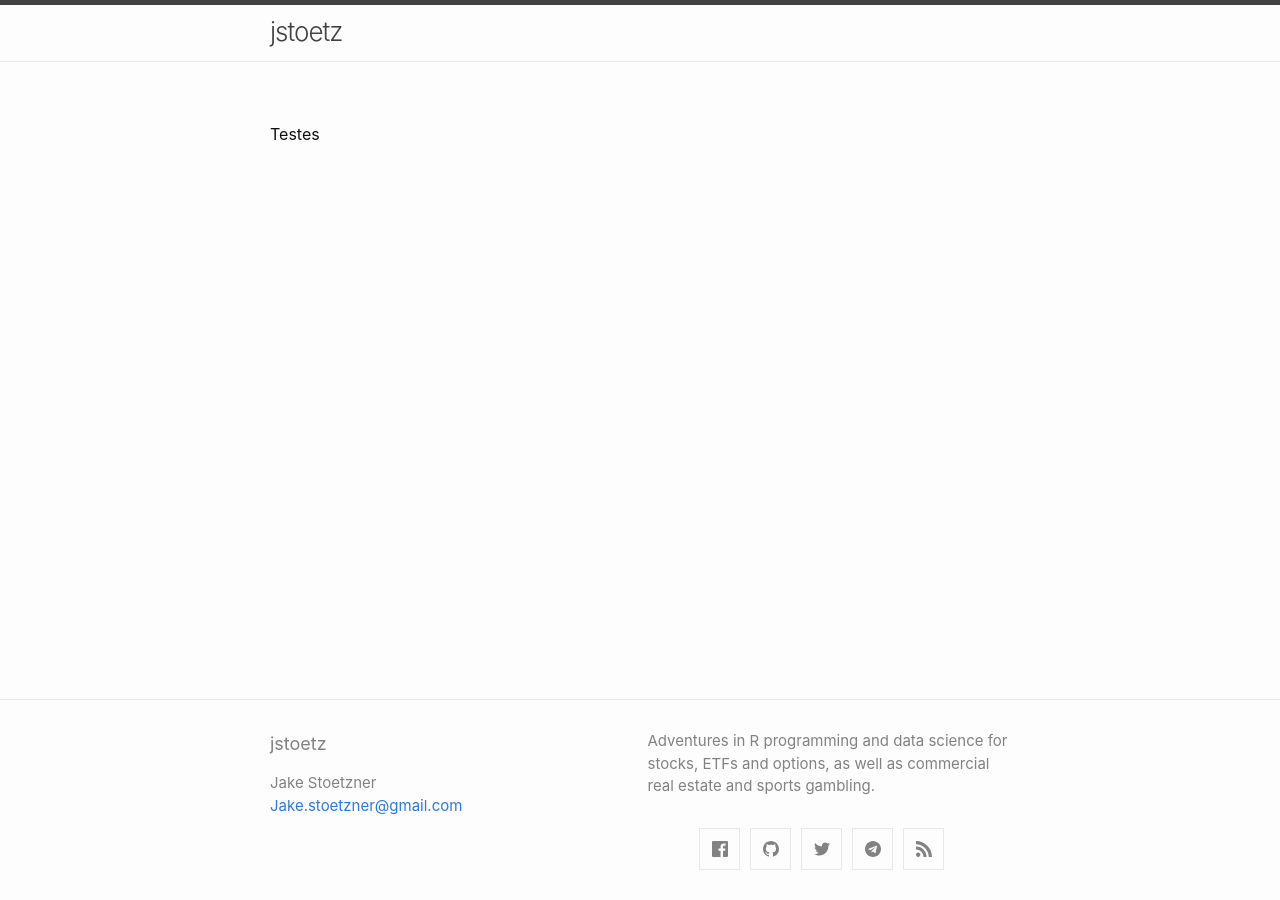
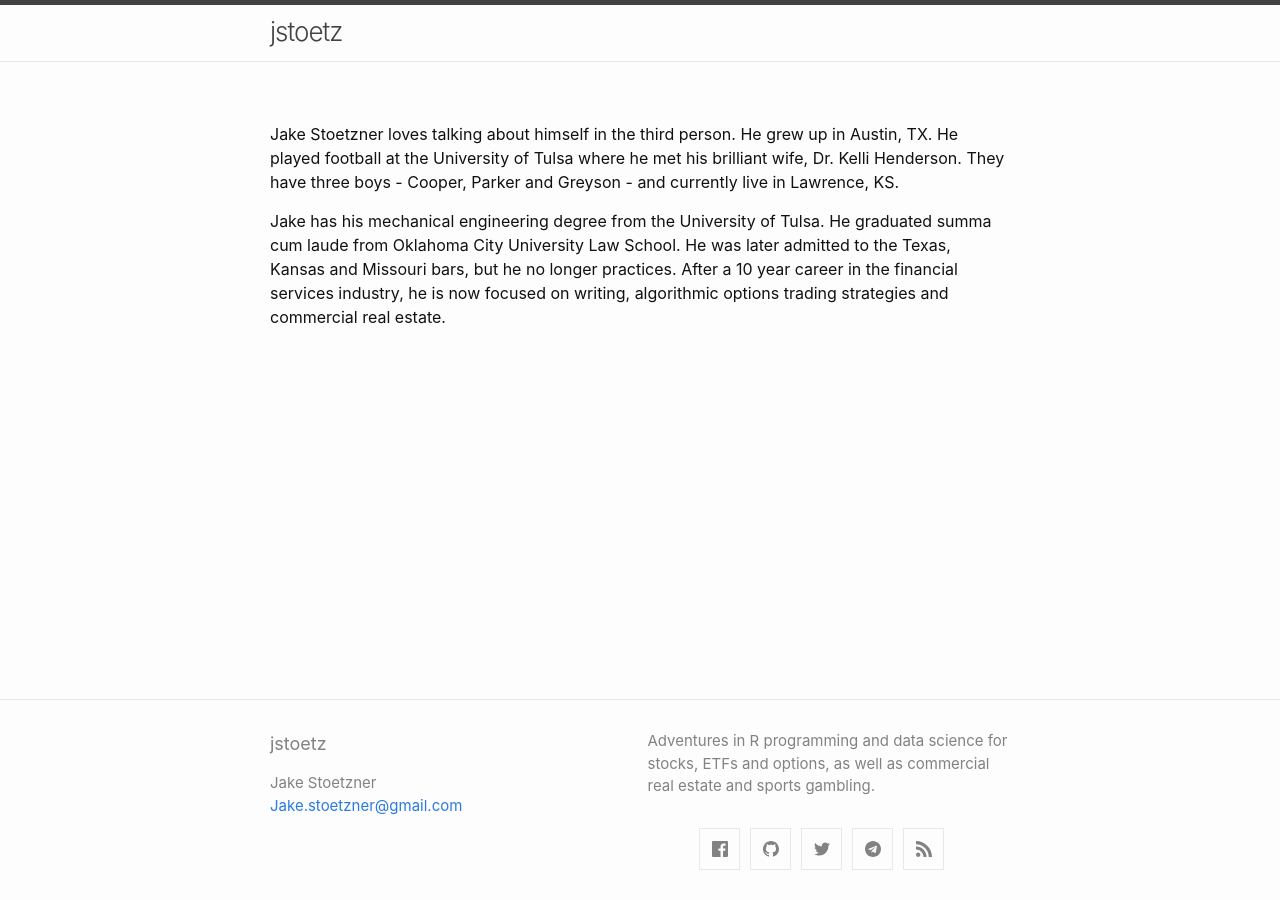
Before and after one commit to jstoetz/jstoetz.github.io, a Jekyll site: the page built from about.md, in a window 1280 px wide. Built offline with Jekyll 4.4.1, drawn with Linux system fonts in a browser that asks for light colours; our own code applies the rules of GitHub Pages for plain Markdown files.

Commit message:
Update about.md

```diff
--- a/about.md
+++ b/about.md
@@ -1 +1,3 @@
-Testes
+Jake Stoetzner loves talking about himself in the third person. He grew up in Austin, TX. He played football at the University of Tulsa where he met his brilliant wife, Dr. Kelli Henderson. They have three boys - Cooper, Parker and Greyson - and currently live in Lawrence, KS.
+
+Jake has his mechanical engineering degree from the University of Tulsa. He graduated summa cum laude from Oklahoma City University Law School. He was later admitted to the Texas, Kansas and Missouri bars, but he no longer practices. After a 10 year career in the financial services industry, he is now focused on writing, algorithmic options trading strategies and commercial real estate.
```
